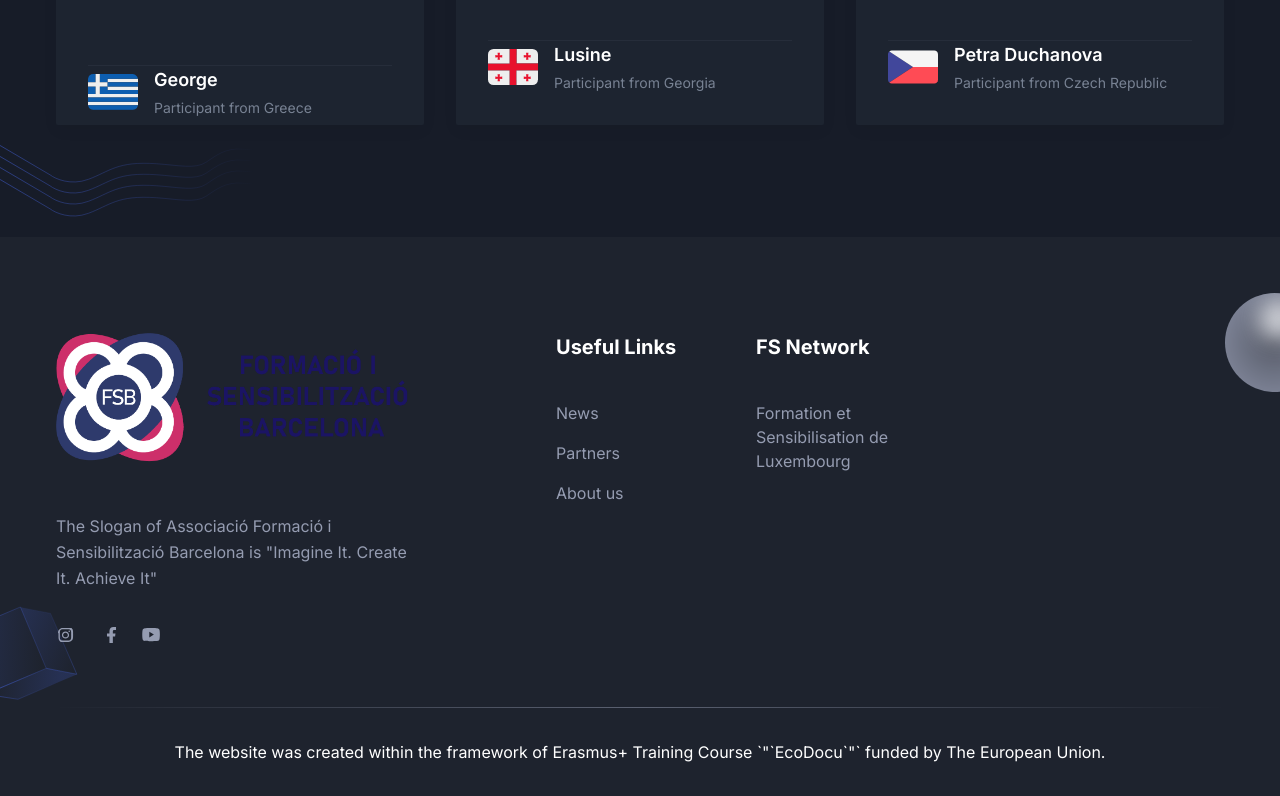
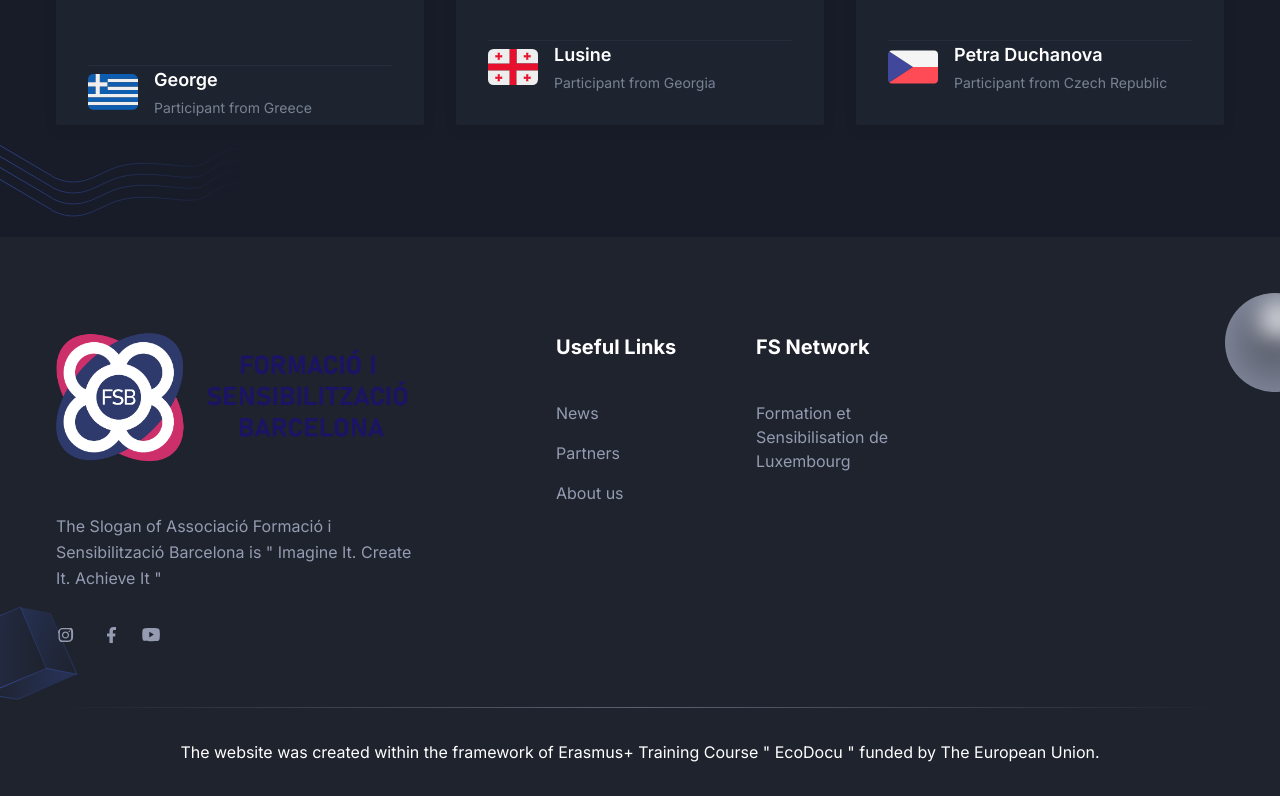
Before and after one commit to dinosargsyan/fsbarcelonanew, a Next.js app: page / in a window 1280 px wide. Shown: the part 3036-3832 px from the top of the page. Built offline with nearby package versions, Linux system fonts and the light colour scheme.

Commit message:
chakert changes

```diff
--- a/components/Footer/index.tsx
+++ b/components/Footer/index.tsx
@@ -30,7 +30,7 @@ const Footer = () => {
                   />
                 </Link>
                 <p className="mb-9 text-base leading-relaxed text-body-color dark:text-body-color-dark">
-                  The Slogan of Associació Formació i Sensibilització Barcelona is "Imagine It. Create It. Achieve It"
+                  The Slogan of Associació Formació i Sensibilització Barcelona is  &quot; Imagine It. Create It. Achieve It &quot;
                 </p>
                 <div className="flex items-center">
                   <a
@@ -200,7 +200,7 @@ const Footer = () => {
           <div className="h-px w-full bg-gradient-to-r from-transparent via-[#D2D8E183] to-transparent dark:via-[#959CB183]"></div>
           <div className="py-8">
             <p className="text-center text-base text-body-color dark:text-white">
-            The website was created within the framework of Erasmus+ Training Course `&quot;`EcoDocu`&quot;` funded by The European Union.
+            The website was created within the framework of Erasmus+ Training Course &quot; EcoDocu &quot; funded by The European Union.
 
             </p>
           </div>
```
